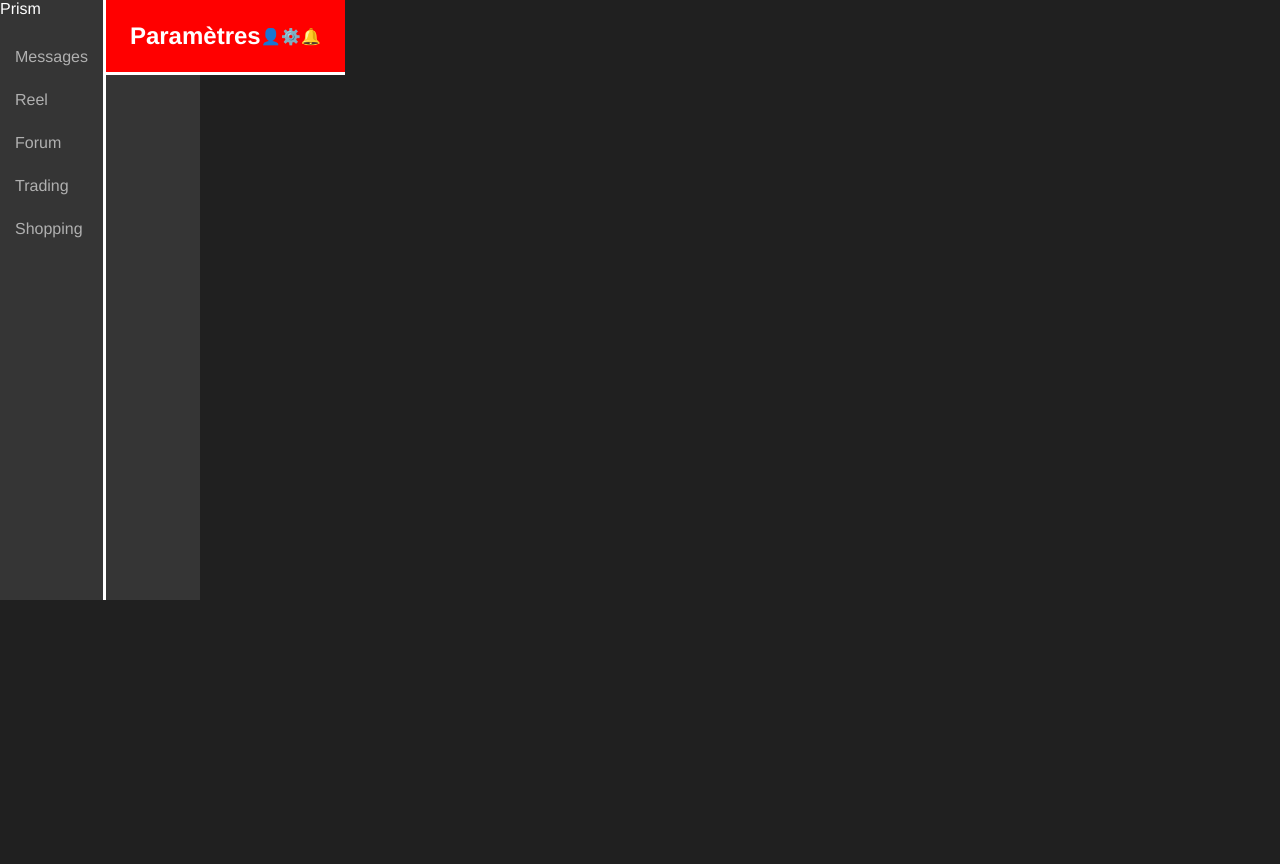
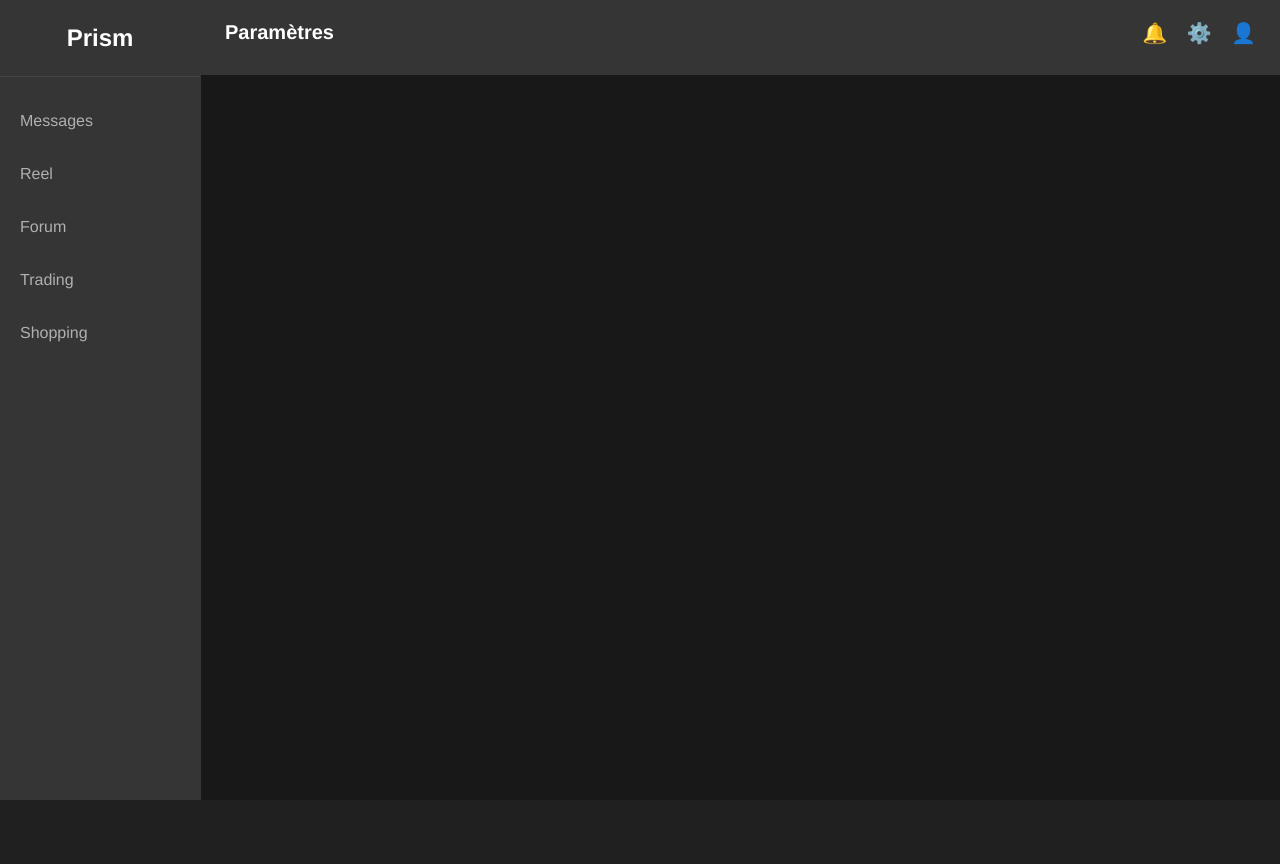
Before and after one commit to Hirukiu/Prism-Yowl, a plain HTML site: page mvp/frontend/parametre.html in a window 1280 px wide. After the commit the page ends 800 px from the top, so only its background shows below. Drawn offline with Linux system fonts and the light colour scheme.

Commit message:
Base du site

```diff
--- a/mvp/frontend/parametre.css
+++ b/mvp/frontend/parametre.css
@@ -3,75 +3,97 @@ body {
     margin: 0;
     height: 100vh;
     font-family: 'Franklin Gothic Medium', 'Arial Narrow', Arial, sans-serif;
+    color: white;
+    overflow: hidden;
 }
 
-.container {
+.layout-principal {
     display: flex;
+    width: 100vw;
+    height: 100vh;
+}
+
+
+.colone-left {
     background-color: #353535;
     width: 200px;
-    height: 600px;
-    color: white;
+    min-width: 200px;
+    height: 100%;
+    border-right: 1px solid transparent;
+    display: flex;
+    flex-direction: column;
 }
 
-.colone-left {
-    background-color: #a6a6a6 transparent;
-    width: 200px;
-    height: 100%;
-    border-right: white solid;
-}
-
-.colone-mid {
-    height: 100%;
+.logo {
+    padding: 24px;
+    font-size: 24px;
+    font-weight: bold;
+    text-align: center;
+    border-bottom: 1px solid #444;
 }
 
 .menu {
     list-style: none;
     padding: 0;
     margin-top: 20px;
-
+    width: 100%;
 }
 
 .menu li {
-    padding: 10px 15px;
+    padding: 15px 20px;
     margin-bottom: 5px;
-    border-radius: 6px;
     cursor: pointer;
     color: #b0b0b0;
+    transition: background 0.3s;
+}
+
+.menu li:hover {
+    background-color: #444;
 }
 
 .active {
     background-color: #3d3d3d;
     color: #ffffff;
+    border-left: 4px solid white;
 }
 
-.container-parametre {
-    width: 220px;
-    background-color: #2b2b2b;
-    border-right: 1px solid #333;
+
+.contenu-principal {
+    flex-grow: 1;
+    display: flex;
+    flex-direction: column;
+    background-color: #181818;
 }
 
-.contenu-bloc {
-    flex-grow: 1;
-    background-color: #181818;
-
-}
 
 .top-bar {
     display: flex;
     justify-content: space-between;
     align-items: center;
-    width: 100vw;
+    width: 100%;
     box-sizing: border-box;
-    padding: 16px 24px;
+    padding: 0 24px;
     height: 75px;
-    background-color: #ff0000;
-    border-bottom: solid white 3px;
+
+
+    background-color: #353535;
+
+    border-bottom: 10px solid transparent;
 }
 
-.icones {
-    display: flex;
+.top-bar h2 {
+    margin: 0;
+    font-size: 20px;
 }
 
-.icones div {
-    flex-direction: column;
+.icones span {
+    margin-left: 15px;
+    font-size: 20px;
+    cursor: pointer;
 }
+
+.contenu-bloc {
+    flex-grow: 1;
+    overflow-y: auto;
+    padding: 20px;
+}
--- a/mvp/frontend/parametre.html
+++ b/mvp/frontend/parametre.html
@@ -1,15 +1,17 @@
 <!DOCTYPE html>
-<html lang="en">
+<html lang="fr">
 
 <head>
     <meta charset="UTF-8">
     <meta name="viewport" content="width=device-width, initial-scale=1.0">
-    <title>parametre</title>
+    <title>Paramètres</title>
     <link rel="stylesheet" href="./parametre.css">
 </head>
 
 <body>
-    <div class="container">
+
+    <div class="layout-principal">
+
         <div class="colone-left">
             <div class="logo">Prism</div>
 
@@ -20,29 +22,30 @@
                 <li>Trading</li>
                 <li>Shopping</li>
             </ul>
-            <div class="colone-mid">
+        </div>
 
+        <div class="contenu-principal">
+
+            <div class="top-bar">
+                <h2>Paramètres</h2>
+                <div class="icones">
+                    <span>🔔</span> <span>⚙️</span> <span>👤</span>
+                </div>
             </div>
 
             <div class="contenu-bloc">
 
             </div>
-        </div>
 
-        <div class="top-bar">
-             <h2>Paramètres</h2>
-                <div class="icones">
-                    <span>👤</span> <span>⚙️</span> <span>🔔</span>
         </div>
 
     </div>
+
     <script>
         const boutons = document.querySelectorAll('.menu li');
         boutons.forEach(function (bouton) {
             bouton.addEventListener('click', function () {
-                    boutons.forEach(function (b) {
-                        b.classList.remove('active')
-                    });
+                boutons.forEach(b => b.classList.remove('active'));
                 bouton.classList.add('active');
             });
         });
```
Lines whose indentation alone changed are shown as unchanged.
